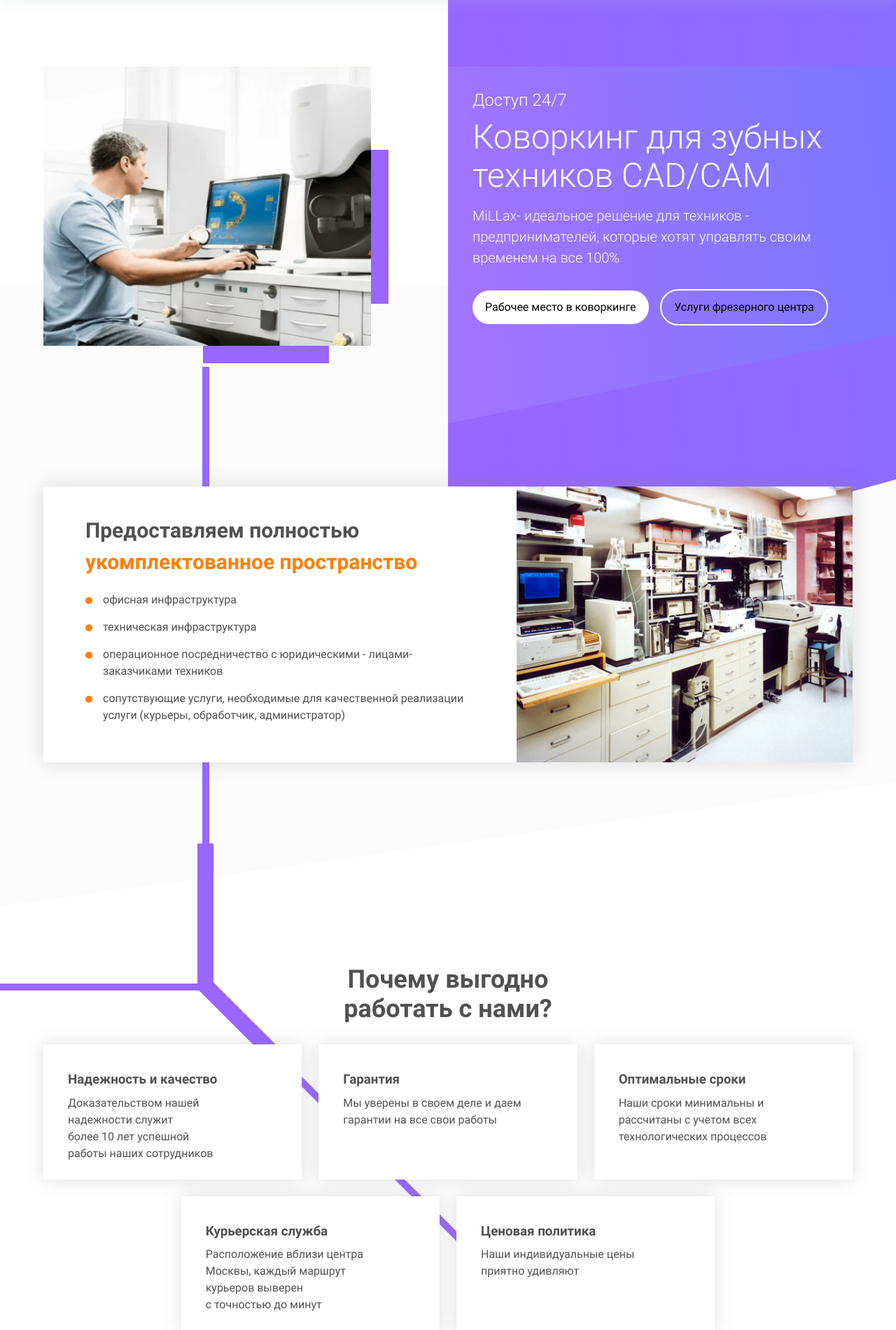
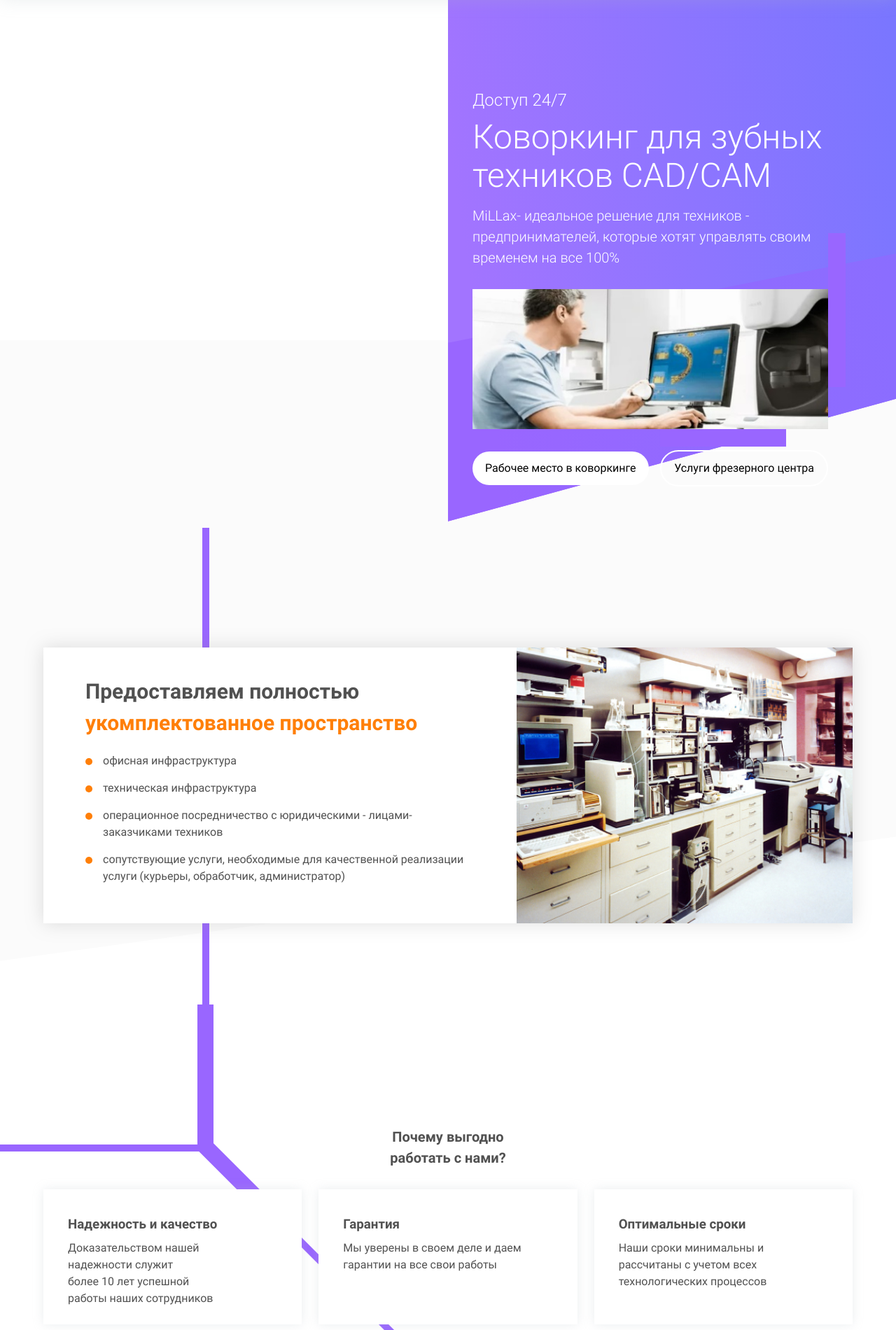
Before and after one commit to acr0matic/MillAX, a PHP site: page /index.php in a window 1280 px wide. Shown: the part 70-1970 px from the top of the page at 70% size. Run offline with PHP 8.4, Linux system fonts and the light colour scheme; style sheets or scripts are compiled from the project's sources.

Commit message:
feat: адаптив главной страницы

```diff
--- a/src/index.php
+++ b/src/index.php
@@ -80,7 +80,7 @@
         <div class="hero">
           <div class="row justify-content-between">
             <div class="col-12 col-md-5">
-              <div class="hero__picture">
+              <div class="hero__picture hero-mobile-hide">
                 <img class="hero__image lazyload" src="img/pictures/hero/1-preview.jpg" data-src="img/pictures/hero/1.jpg" alt="">
               </div>
               <!-- /.hero__picture -->
@@ -101,8 +101,13 @@
                     своим временем на все 100%
                   </h2>
 
+                  <div class="hero__picture hero__picture--mobile">
+                    <img class="hero__image lazyload" src="img/pictures/hero/1-preview.jpg" data-src="img/pictures/hero/1.jpg" alt="">
+                  </div>
+                  <!-- /.hero__picture -->
+
                   <div class="hero__action">
-                    <button data-micromodal-trigger="modal-reservation" class="button button-primary">Рабочее место в коворкинге</button>
+                    <button data-micromodal-trigger="modal-reservation" class="button button-primary mb-4 mb-lg-0">Рабочее место в коворкинге</button>
                     <button class="button button-outline button-outline">Услуги фрезерного центра</button>
                   </div>
                   <!-- /.hero__action -->
@@ -173,7 +178,7 @@
         </h2>
         <div class="advantage">
           <div class="row justify-content-center">
-            <div class="col-12 col-md-4 mb-4" data-aos="fade-up" data-aos-offset="150">
+            <div class="col-12 col-md-4 mb-md-4 mb-3" data-aos="fade-up" data-aos-offset="150">
               <div class="advantage__card">
                 <h3 class="advantage__title">Надежность и качество</h3>
                 <p class="advantage__description">
@@ -190,7 +195,7 @@
             </div>
             <!-- /.col-4 -->
 
-            <div class="col-12 col-md-4 mb-4" data-aos="fade-up" data-aos-offset="150">
+            <div class="col-12 col-md-4 mb-md-4 mb-3" data-aos="fade-up" data-aos-offset="150">
               <div class="advantage__card">
                 <h3 class="advantage__title">Гарантия</h3>
                 <p class="advantage__description">
@@ -203,7 +208,7 @@
             </div>
             <!-- /.col-4 -->
 
-            <div class="col-12 col-md-4 mb-4" data-aos="fade-up" data-aos-offset="150">
+            <div class="col-12 col-md-4 mb-md-4 mb-3" data-aos="fade-up" data-aos-offset="150">
               <div class="advantage__card">
                 <h3 class="advantage__title">Оптимальные сроки</h3>
                 <p class="advantage__description">
@@ -216,7 +221,7 @@
             </div>
             <!-- /.col-4 -->
 
-            <div class="col-12 col-md-4 mb-4" data-aos="fade-up" data-aos-offset="150">
+            <div class="col-12 col-md-4 mb-md-4 mb-3" data-aos="fade-up" data-aos-offset="150">
               <div class="advantage__card">
                 <h3 class="advantage__title">Курьерская служба</h3>
                 <p class="advantage__description">
@@ -233,7 +238,7 @@
             </div>
             <!-- /.col-4 -->
 
-            <div class="col-12 col-md-4 mb-4" data-aos="fade-up" data-aos-offset="150">
+            <div class="col-12 col-md-4 mb-md-4 mb-3" data-aos="fade-up" data-aos-offset="150">
               <div class="advantage__card">
                 <h3 class="advantage__title">Ценовая политика</h3>
                 <p class="advantage__description">
@@ -285,7 +290,7 @@
                 <li class="list__item">
                   быть внимательными друг
                   <br>
-                  к другу, создавать семейнуюатмосферу
+                  к другу, создавать семейную атмосферу
                 </li>
               </ul>
             </div>
--- a/src/partials/footer.php
+++ b/src/partials/footer.php
@@ -46,7 +46,7 @@
       <div class="footer__menu">
         <a href="coworking.php" class="footer__link">Коворкинг</a>
 
-        <ul class="footer__menu-list">
+        <ul class="footer__menu-list footer__hide">
           <li class="footer__menu-item">
             <a href="" class="footer__link">Рабочее место в коворкинге</a>
           </li>
@@ -73,7 +73,7 @@
       <div class="footer__menu">
         <a href="milling" class="footer__link">Фрезерный центр</a>
 
-        <ul class="footer__menu-list">
+        <ul class="footer__menu-list footer__hide">
           <li class="footer__menu-item">
             <a href="" class="footer__link">Оборудование ФЦ</a>
           </li>
@@ -116,8 +116,11 @@
       <!-- /.footer__menu -->
 
       <div class="footer__action">
-        <a data-micromodal-trigger="modal-reservation" class="footer__interactive">Забронировать место в коворкинге</a>
-        <a data-micromodal-trigger="modal-stl" class="footer__interactive">Отправить STL файл</a>
+        <a data-micromodal-trigger="modal-reservation" class="footer__interactive footer__hide">Забронировать место в коворкинге</a>
+        <a data-micromodal-trigger="modal-stl" class="footer__interactive footer__hide">Отправить STL файл</a>
+
+        <button data-micromodal-trigger="modal-reservation" class="button__footer button button-outline mb-4 mb-md-0">Забронировать место</button>
+        <button data-micromodal-trigger="modal-stl" class="button__footer button button-outline">Отправить STL файл</button>
       </div>
       <!-- /.footer__action -->
     </div>
--- a/src/partials/header.php
+++ b/src/partials/header.php
@@ -2,7 +2,7 @@
     <div class="header-top">
       <div class="container">
         <div class="header">
-          <div class="header__primary d-flex">
+          <div class="header__primary d-lg-flex">
             <div class="header__logo mr-4">
               <a href="index.php">
                 <img class="header__image" src="img/logo-dark.svg" alt="">
@@ -56,7 +56,7 @@
           </div>
           <!-- /.header__primary -->
 
-          <div class="header__secondary d-flex">
+          <div class="header__secondary d-lg-flex">
             <div class="header__action mr-3">
               <button data-micromodal-trigger="modal-reservation" class="header__button button button-small mr-4">Забронировать место</button>
               <button data-micromodal-trigger="modal-stl" class="header__button button button-small">Отправить STL файл</button>
--- a/src/scss/components/accordion/_accordion.scss
+++ b/src/scss/components/accordion/_accordion.scss
@@ -6,12 +6,21 @@
 .handorgel {
   margin-bottom: 15px;
 
+  @include breakpoint($breakpoint-mobile-large) {
+    background-color: $palette-white;
+    box-shadow: $shadow-secondary;
+  }
+
   &__header {
     display: block;
     margin: 0;
     border-radius: 5px;
 
     box-shadow: 0 0 14px rgba(178, 190, 196, 0.26);
+
+    @include breakpoint($breakpoint-mobile-large) {
+      box-shadow: none;
+    }
 
     &--active,
     &:hover {
@@ -49,10 +58,18 @@
   &__title {
     font-size: $font-size-5;
     font-weight: $weight-medium;
+
+    @include breakpoint($breakpoint-mobile-large) {
+      font-size: $font-size-6;
+    }
   }
 
   &__icon {
     transition: transform 0.15s ease;
+
+    @include breakpoint($breakpoint-mobile-large) {
+      display: none;
+    }
 
     &--opened {
       transform: rotate(45deg);
@@ -72,6 +89,9 @@
     transition: height 0.1s ease 0.1s;
 
     &__text {
+      @include breakpoint($breakpoint-mobile-large) {
+        font-size: $font-size-6;
+      }
     }
 
     &__inner {
--- a/src/scss/components/background/_section-background.scss
+++ b/src/scss/components/background/_section-background.scss
@@ -4,6 +4,10 @@
   &__image {
     position: absolute;
     pointer-events: none;
+
+    @include breakpoint($breakpoint-mobile-large) {
+      display: none;
+    }
 
     &--main-1 {
       top: -855px;
--- a/src/scss/components/list/_list.scss
+++ b/src/scss/components/list/_list.scss
@@ -19,6 +19,13 @@ $list-marker--orange: #ff7f08;
     display: flex;
     margin-bottom: 15px;
 
+    @include breakpoint($breakpoint-mobile-large) {
+      br {
+        display: none;
+      }
+    }
+
+
     &::before {
       content: "";
 
--- a/src/scss/components/section/_section.scss
+++ b/src/scss/components/section/_section.scss
@@ -1,5 +1,9 @@
 .section {
   padding-top: 135px;
+
+  @include breakpoint($breakpoint-mobile-large) {
+    padding-top: 90px;
+  }
 
   &__heading {
     @include flex();
@@ -22,8 +26,17 @@
 
     text-align: center;
 
+    font-size: $font-size-3;
+    line-height: 30px;
+
     &--left {
       justify-content: flex-start;
+
+      margin-bottom: 40px;
+
+      @include breakpoint($breakpoint-mobile-large) {
+        justify-content: center;
+      }
     }
 
     &--small-mb {
--- a/src/scss/components/slider/_coworking.scss
+++ b/src/scss/components/slider/_coworking.scss
@@ -2,6 +2,10 @@
   &__item {
     width: 100%;
     height: 460px;
+
+    @include breakpoint($breakpoint-mobile-large) {
+      height: 250px;
+    }
   }
 
   &__image {
@@ -15,15 +19,27 @@
 
   &__prev,
   &__next {
+    @include breakpoint($breakpoint-mobile-large) {
+      top: unset;
+      bottom: -80px;
+    }
   }
 
   &__prev {
     right: unset;
     left: 0;
+
+    @include breakpoint($breakpoint-mobile-large) {
+      left: 20%;
+    }
   }
 
   &__next {
     right: 0;
     left: unset;
+
+    @include breakpoint($breakpoint-mobile-large) {
+      right: 20%;
+    }
   }
 }
--- a/src/scss/layout/pages/_footer.scss
+++ b/src/scss/layout/pages/_footer.scss
@@ -8,15 +8,36 @@
 
   background-color: $palette-purple;
   background-image: linear-gradient(90deg, #9966ff 0%, #7976ff 100%), #232222;
+
+  @include breakpoint($breakpoint-mobile-large) {
+    padding-bottom: 90px;
+  }
 }
 
 .footer-bottom {
   margin-top: 30px;
   color: $text-white;
+
+  @include breakpoint($breakpoint-mobile-large) {
+    text-align: center;
+  }
 }
 
 .footer {
   display: flex;
+
+  @include breakpoint($breakpoint-mobile-large) {
+    flex-direction: column;
+    align-items: center;
+
+    text-align: center;
+  }
+
+  &__hide {
+    @include breakpoint($breakpoint-mobile-large) {
+      display: none;
+    }
+  }
 
   &__media {
     max-width: 135px;
@@ -25,6 +46,12 @@
     color: $text-white;
 
     text-align: center;
+
+    @include breakpoint($breakpoint-mobile-large) {
+      margin-top: 25px;
+      margin-right: 0;
+      order: 5;
+    }
   }
 
   &__social {
@@ -64,6 +91,11 @@
     color: $text-white;
     font-weight: $weight-medium;
     font-size: $font-size-4;
+
+    @include breakpoint($breakpoint-mobile-large) {
+      margin-right: 0;
+      margin-bottom: 15px;
+    }
   }
 
   &__menu-list {
@@ -75,6 +107,10 @@
 
   &__menu-item {
     margin-bottom: 10px;
+
+    @include breakpoint($breakpoint-mobile-large) {
+      max-width: 250px;
+    }
   }
 
   &__link {
@@ -94,6 +130,18 @@
 
     color: $text-white;
     font-weight: $weight-bold;
+
+    @include breakpoint($breakpoint-mobile-large) {
+      margin-right: 0;
+      margin-left: 0;
+
+      max-width: unset;
+    }
+
+    .button {
+      padding-top: 10px;
+      padding-bottom: 10px;
+    }
   }
 
   &__interactive {
--- a/src/scss/layout/pages/_header.scss
+++ b/src/scss/layout/pages/_header.scss
@@ -19,6 +19,10 @@
     background-color: $palette-white;
 
     box-shadow: 0 0 25px rgba(178, 190, 195, 0.25);
+
+    @include breakpoint($breakpoint-mobile-large) {
+      padding-bottom: 10px;
+    }
   }
 
   &-bottom {
@@ -44,6 +48,12 @@
     }
   }
 
+  &__secondary {
+    @include breakpoint($breakpoint-mobile-large) {
+      display: none;
+    }
+  }
+
   &__logo {
   }
 
@@ -51,6 +61,9 @@
   }
 
   &__nav {
+    @include breakpoint($breakpoint-mobile-large) {
+      display: none;
+    }
   }
 
   &__action {
--- a/src/scss/layout/pages/main/_advantages.scss
+++ b/src/scss/layout/pages/main/_advantages.scss
@@ -1,6 +1,10 @@
 #advantages {
   padding-top: 45px;
   padding-bottom: 140px;
+
+  @include breakpoint($breakpoint-mobile-large) {
+    padding-bottom: 30px;
+  }
 }
 
 .advantage {
@@ -13,10 +17,26 @@
     padding: 40px 35px 25px 35px;
 
     background-color: $palette-white;
-    box-shadow: $shadow-primary;
+    box-shadow: $shadow-secondary;
+
+    @include breakpoint($breakpoint-mobile-large) {
+      br {
+        display: none;
+      }
+    }
   }
 
   &__title {
     margin-bottom: 10px;
+
+    @include breakpoint($breakpoint-mobile-large) {
+      font-size: $font-size-5;
+    }
+  }
+
+  &__description {
+    @include breakpoint($breakpoint-mobile-large) {
+      font-size: $font-size-6;
+    }
   }
 }
--- a/src/scss/layout/pages/main/_coworking.scss
+++ b/src/scss/layout/pages/main/_coworking.scss
@@ -38,5 +38,9 @@
   &__slider {
     position: relative;
     margin-top: 140px;
+
+    @include breakpoint($breakpoint-mobile-large) {
+      margin-top: 70px;
+    }
   }
 }
--- a/src/scss/layout/pages/main/_worth.scss
+++ b/src/scss/layout/pages/main/_worth.scss
@@ -10,4 +10,11 @@
   color: $text-white;
 
   clip-path: polygon(0 0, 100% 0, 100% 80%, 0% 100%);
+
+  @include breakpoint($breakpoint-mobile-large) {
+    padding-top: 30px;
+    padding-bottom: 100px;
+
+    clip-path: polygon(0 0, 100% 0, 100% 90%, 0% 100%);
+  }
 }
--- a/src/scss/layout/pages/main/hero/_hero-promo.scss
+++ b/src/scss/layout/pages/main/hero/_hero-promo.scss
@@ -7,8 +7,16 @@
   background-color: $palette-white;
   box-shadow: $shadow-primary;
 
+  @include breakpoint($breakpoint-mobile-large) {
+    margin-top: 40px;
+  }
+
   &__content {
     padding: 40px 60px;
+
+    @include breakpoint($breakpoint-mobile-large) {
+      padding: 20px 10px;
+    }
   }
 
   &__title {
@@ -16,6 +24,13 @@
 
     font-size: $font-size-1;
     line-height: 45px;
+
+    @include breakpoint($breakpoint-mobile-large) {
+      text-align: center;
+
+      font-size: $font-size-3;
+      line-height: 30px;
+    }
 
     span {
       color: $text-orange;
--- a/src/scss/layout/pages/main/hero/_hero.scss
+++ b/src/scss/layout/pages/main/hero/_hero.scss
@@ -4,18 +4,36 @@
   padding-bottom: 245px;
 
   overflow: hidden;
+
+  @include breakpoint($breakpoint-mobile-large) {
+    padding-top: 80px;
+    padding-bottom: 60px;
+  }
 }
 
 .hero {
   &__picture {
     position: relative;
+    display: none;
+
     background-color: $palette-purple;
+
+    &--mobile {
+      display: block;
+      height: 200px;
+
+      margin-bottom: 30px;
+    }
 
     &::before,
     &::after {
       content: "";
       position: absolute;
       background-color: #9966ff;
+
+      @include breakpoint($breakpoint-mobile-large) {
+        display: none;
+      }
     }
 
     &::before {
@@ -38,7 +56,11 @@
   &__image {
     position: relative;
     z-index: 2;
+
     width: 100%;
+    height: 100%;
+
+    object-fit: cover;
   }
 
   &__content {
@@ -47,6 +69,10 @@
     padding: 35px 35px 100px 35px;
 
     color: $text-white;
+
+    @include breakpoint($breakpoint-mobile-large) {
+      padding: 10px 0 50px 0;
+    }
   }
 
   &__background {
@@ -62,6 +88,14 @@
     background-image: linear-gradient(81.1deg, #9966ff 6.15%, #7976ff 100.16%);
 
     clip-path: polygon(0 0, 100% 0, 100% 65%, 0% 100%);
+
+    @include breakpoint($breakpoint-mobile-large) {
+      left: -15px;
+
+      width: 120%;
+      height: 150%;
+      clip-path: polygon(0 0, 100% 0, 100% 95%, 0% 100%);
+    }
 
     &-first {
       position: absolute;
@@ -81,6 +115,10 @@
       );
 
       clip-path: polygon(0 0, 100% 0, 100% 75%, 0% 100%);
+
+      @include breakpoint($breakpoint-mobile-large) {
+        display: none;
+      }
     }
 
     &-second {
@@ -109,6 +147,10 @@
 
     font-size: $font-size-2;
     font-weight: $weight-light;
+
+    @include breakpoint($breakpoint-mobile-large) {
+      font-size: $font-size-6;
+    }
   }
 
   &__title {
@@ -116,6 +158,11 @@
 
     font-size: $font-size-0;
     font-weight: $weight-light;
+
+    @include breakpoint($breakpoint-mobile-large) {
+      font-size: $font-size-2;
+      font-weight: $weight-bold;
+    }
   }
 
   &__subtitle {
@@ -125,9 +172,19 @@
     font-weight: $weight-light;
 
     line-height: 150%;
+
+    @include breakpoint($breakpoint-mobile-large) {
+      margin-bottom: 10px;
+
+      font-size: $font-size-4;
+    }
   }
 
   &__action {
     @include flex();
+
+    @include breakpoint($breakpoint-mobile-large) {
+      flex-direction: column;
+    }
   }
 }
--- a/src/scss/vendors-extended/_bootstrap-grid.scss
+++ b/src/scss/vendors-extended/_bootstrap-grid.scss
@@ -1,7 +1,15 @@
 .col-no-pl {
   padding-left: 0 !important;
+
+  @include breakpoint($breakpoint-mobile-large) {
+    padding-left: calc(var(--bs-gutter-x) / 2) !important;
+  }
 }
 
 .col-no-pr {
   padding-right: 0 !important;
+
+  @include breakpoint($breakpoint-mobile-large) {
+    padding-left: calc(var(--bs-gutter-x) / 2) !important;
+  }
 }
```
